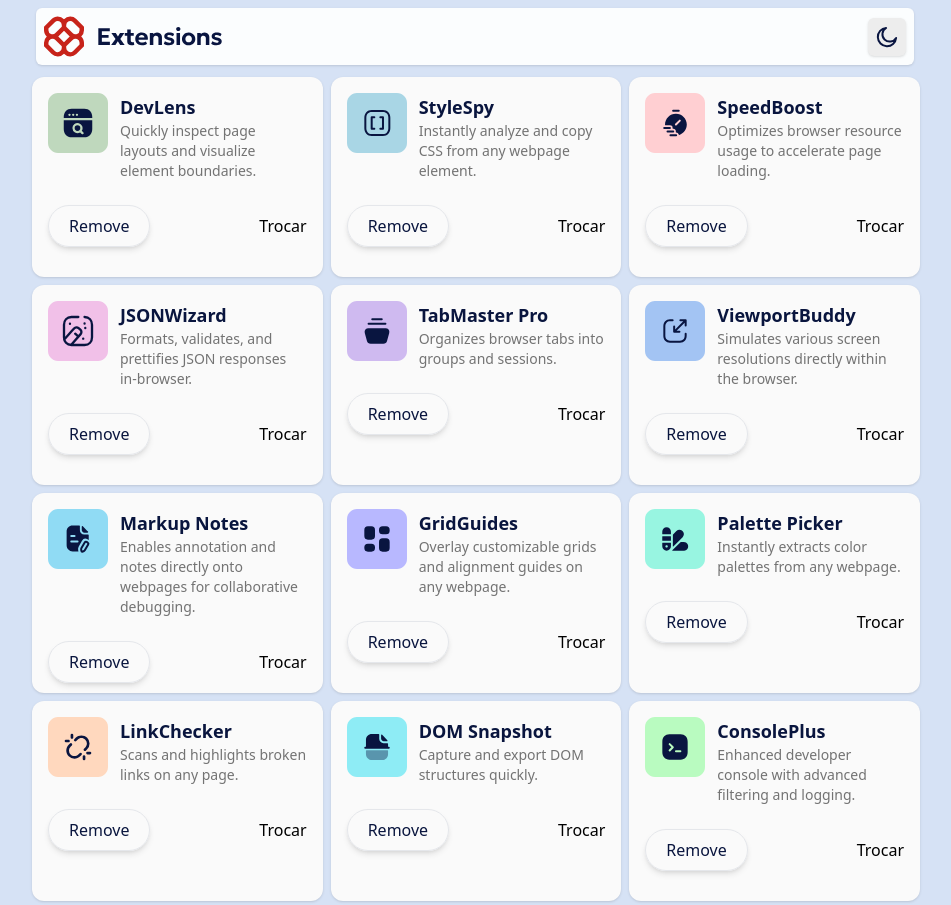
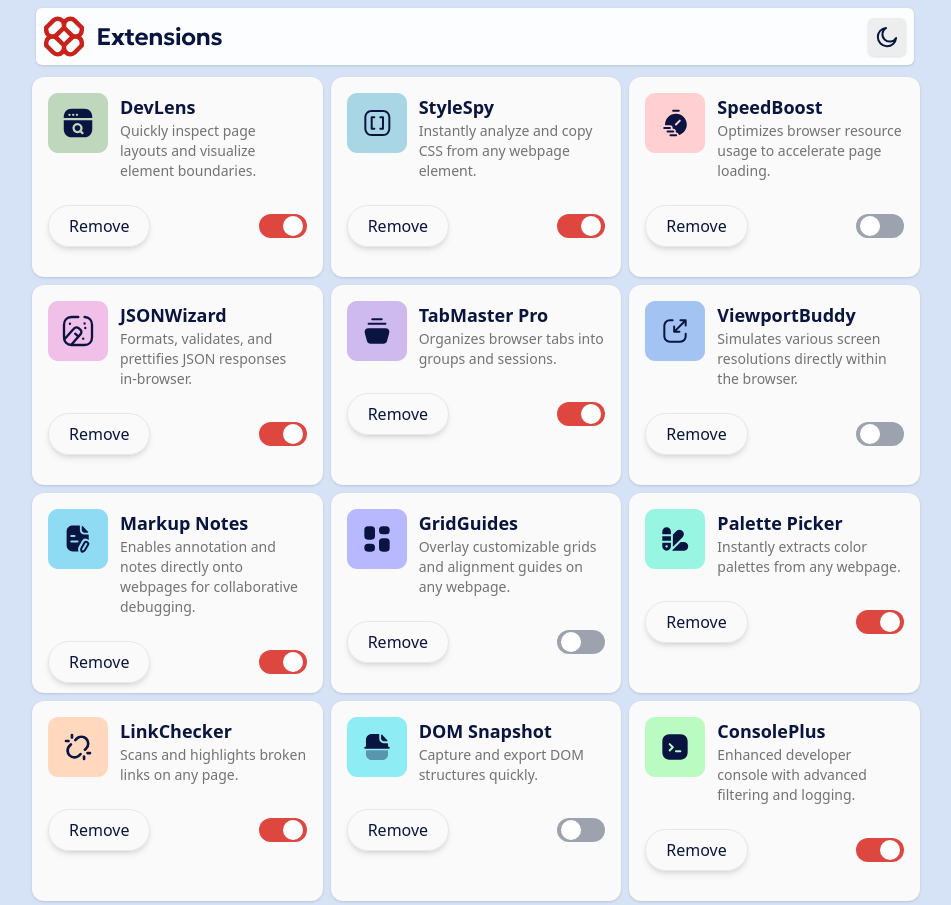
Before and after one commit to DomeniqueRosa/portfolio-react, a React (Vite) app in the folder browser-extensions/: page / in a window 1280 px wide. Shown: the whole page, without its empty margins (164-1115 px from the left). Built offline with nearby package versions, Linux system fonts and the light colour scheme.

Commit message:
add toggle component

```diff
--- a/browser-extensions/src/App.jsx
+++ b/browser-extensions/src/App.jsx
@@ -5,6 +5,7 @@ import Data from "../data.json"
 
 function App() {
   const [isDark, setIsDark] = useState(false);
+  const [isActive, setIsActive] = useState(true)
 
   function handTheme() {
     document.documentElement.classList.toggle("dark");
@@ -17,7 +18,7 @@ function App() {
         <Header isDark={isDark} handTheme={handTheme} />
         <div className="grid lg:grid-cols-3 grid-cols-1 md:grid-cols-2">
           {Data.map((item) => <Card title={item.name} description={item.description} isActive={item.isActive}
-          logo={item.logo} key={item.name}/>)}
+          logo={item.logo} key={item.name} setIsActive={setIsActive}/>)}
         </div>
       </div>
     </>
--- a/browser-extensions/src/components/Card.jsx
+++ b/browser-extensions/src/components/Card.jsx
@@ -1,5 +1,5 @@
-
-export default function Card({ title, description, isActive, logo }) {
+import Toggle from "./Toggle";
+export default function Card({ title, description, isActive, logo , setIsActive}) {
 
   return (
     <div className="shadow bg-neutral-50 dark:bg-neutral-800 rounded-xl p-4 m-1 max-w-[380px] h-[200px]">
@@ -15,9 +15,7 @@ export default function Card({ title, description, isActive, logo }) {
           Remove
         </button>
 
-        <button>
-          Trocar
-        </button>
+        <Toggle enabled={isActive} setEnabled={setIsActive} />
       </div>
     </div>
   );
--- /dev/null
+++ b/browser-extensions/src/components/Toggle.jsx
@@ -0,0 +1,23 @@
+
+
+export default function Toggle({enabled, setEnabled}) {
+
+
+  return (
+    <button
+      onClick={() => setEnabled(!enabled)}
+      className={`
+        relative inline-flex h-6 w-12 items-center rounded-full
+        transition-colors duration-300
+        ${enabled ? "bg-red-500" : "bg-gray-400"}
+      `}
+    >
+      <span
+        className={`
+          inline-block h-5 w-5 transform rounded-full bg-white transition-transform duration-300
+          ${enabled ? "translate-x-6" : "translate-x-1"}
+        `}
+      />
+    </button>
+  );
+}
```
